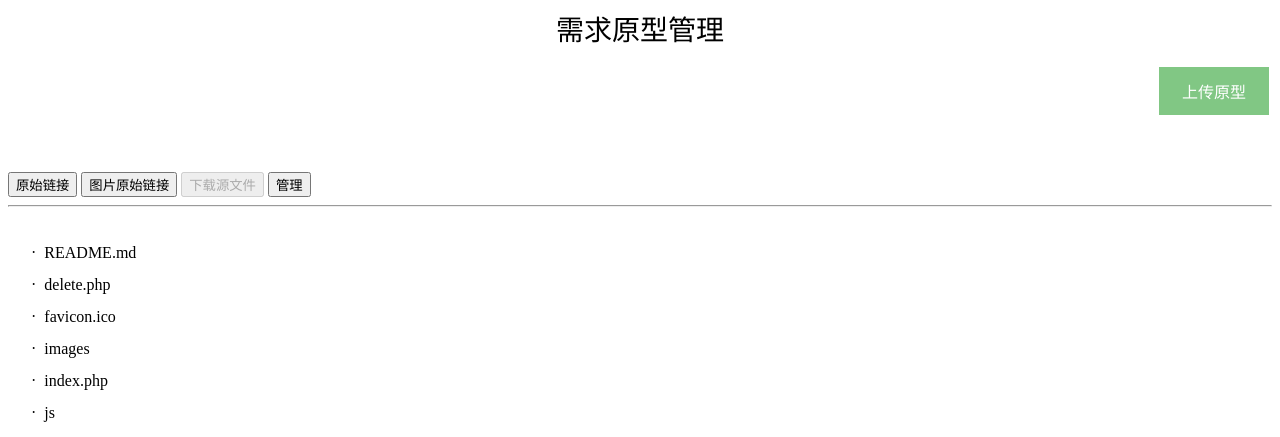
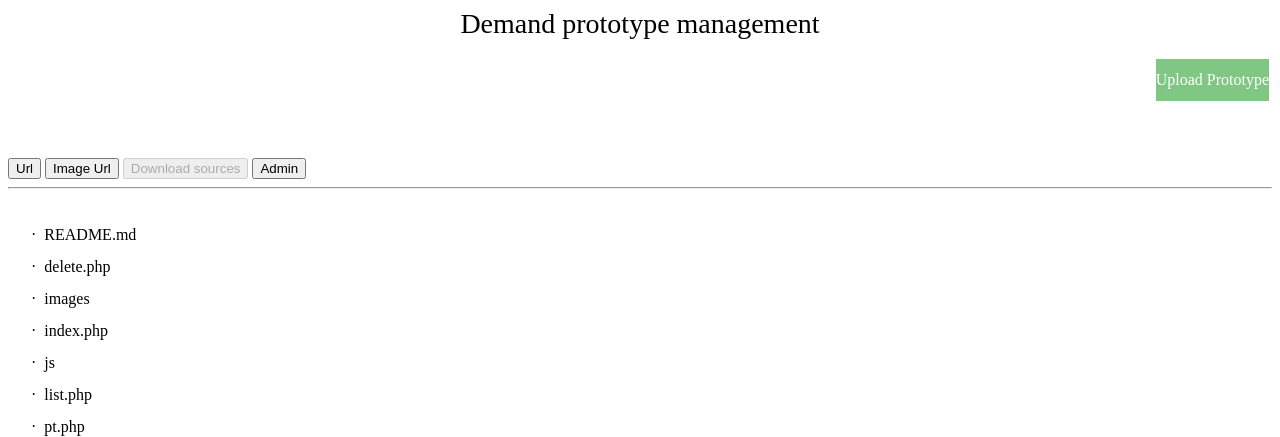
Before and after one commit to liuzhen1984/proto, a PHP site: the page made by index.php in a window 1280 px wide. Shown: the top 437 px of the page. Run offline with PHP 8.4, Linux system fonts and the light colour scheme; data that the repository does not hold is empty.

Commit message:
remove chinese notes

```diff
--- a/delete.php
+++ b/delete.php
@@ -9,9 +9,9 @@
 if(isset($_GET["value"])){
    $value=$_GET['value'];
    system("rm -rf ".$value);
-   echo "删除成功!".$value;
+   echo "Sucessful!".$value;
 }else{
-   echo "参数错误";
+   echo "Params error";
 }
 ?>
 </div>
--- a/index.php
+++ b/index.php
@@ -1,7 +1,7 @@
 <!DOCTYPE html>
 <html xmlns="http://www.w3.org/1999/xhtml" xml:lang="en" lang="en">
 <head>
-    <title>需求上传</title>
+    <title>Proto upload</title>
     <meta http-equiv="X-UA-Compatible" content="IE=edge"/>
     <meta http-equiv="content-type" content="text/html; charset=utf-8" />
     <link rel="shortcut icon" href="./favicon.ico" type="image/x-icon" />
@@ -17,7 +17,7 @@
         if(url&& url.indexOf("about:")==-1){
             window.open(url);
         }else{
-            alert("没有源文件下载");
+            alert("No original files");
         }
      }
      function jumpUrl(){
@@ -29,7 +29,7 @@
         if(url&& url.indexOf("about:")==-1){
             window.open(url);
         }else{
-            alert("没有图片链接");
+            alert("No image files");
         }
      }
      function jumpAdmin(){
@@ -44,13 +44,13 @@
 
 //整个页面的提交
 function formSubmit(oForm) {
-  $("#displayphoto").html("上传成功后,请关闭该页面刷新查看");
+  $("#displayphoto").html("After uploading successfully, please close the page to refresh view");
 }
     </script>
 </head>
 <body>
 <div align="center" style="font-size:28px">
-    需求原型管理
+    Demand prototype management
 </div>
 <p/>
 
@@ -74,16 +74,16 @@ function formSubmit(oForm) {
              </div>
            </td>
         <td align='right'>
-<a href="#upload_proto" class="remodal-confirm">上传原型</a>
+<a href="#upload_proto" class="remodal-confirm">Upload Prototype</a>
 
 <div class="remodal" data-remodal-id="upload_proto">
   <button data-remodal-action="close" class="remodal-close"></button>
           <form action="upload_file.php" method="post" enctype="multipart/form-data" target="_blank">
 
-<div align="center">需求上传</div>
+<div align="center">File upload</div>
 <br/>
 
-&nbsp;&nbsp;&nbsp;&nbsp;         上传类型:
+&nbsp;&nbsp;&nbsp;&nbsp;         file type:
 <select name="type">
  <?php
    foreach ($outType as $type){
@@ -92,11 +92,11 @@ function formSubmit(oForm) {
    }
 ?>
 </select>
-         <label for="file" style="color:red">&nbsp;&nbsp;原型:</label>
+         <label for="file" style="color:red">&nbsp;&nbsp;Prototype:</label>
           <input type="file" name="file" id="file" accept=".zip"/>
 <br/>
 <br/>
-          <input class="remodal-confirm" type="submit" name="submit" value="提交" onclick="formSubmit()"/>
+          <input class="remodal-confirm" type="submit" name="submit" value="Submit" onclick="formSubmit()"/>
          </form>
   <div id="displayphoto"></div>
 </div>
@@ -107,10 +107,10 @@ function formSubmit(oForm) {
     <br/>
     <br/>
     <br/>
-<input type="button" value="原始链接" onclick="jumpUrl()" />
-<input type="button" value="图片原始链接" onclick="jumpImgUrl()" />
-<input id="bt_download" disabled="disabled" type="button" value="下载源文件" onclick="downloadSource()" />
-<input type="button" value="管理" onclick="jumpAdmin()" />
+<input type="button" value="Url" onclick="jumpUrl()" />
+<input type="button" value="Image Url" onclick="jumpImgUrl()" />
+<input id="bt_download" disabled="disabled" type="button" value="Download sources" onclick="downloadSource()" />
+<input type="button" value="Admin" onclick="jumpAdmin()" />
 <input type="hidden" id="downloadUrl" value="" />
 </div>
 <hr/>
--- a/list.php
+++ b/list.php
@@ -1,7 +1,7 @@
 <!DOCTYPE html>
 <html xmlns="http://www.w3.org/1999/xhtml" xml:lang="en" lang="en">
 <head>
-    <title>需求上传</title>
+    <title>Demand List</title>
     <meta http-equiv="X-UA-Compatible" content="IE=edge"/>
     <meta http-equiv="content-type" content="text/html; charset=utf-8" />
     <link rel="shortcut icon" href="./favicon.ico" type="image/x-icon" />
@@ -15,7 +15,7 @@ a:link, a:visited {
  background-color: #fff;
 }
 a:hover{
-color:#f00; //红色
+color:#f00; //Red
 }
 </style>
  <script type="text/javascript">
@@ -47,7 +47,7 @@ color:#f00; //红色
         parent.document.getElementById("sourceUrl").contentWindow.location.href=url2;
      }
      function del(value){
-         if(confirm("是否继续")){
+         if(confirm("DELETE?")){
             var url="./delete.php?value="+$("#pwd").val()+"/"+value;
             window.open(url);
           }
--- a/pt.php
+++ b/pt.php
@@ -1,7 +1,7 @@
 <!DOCTYPE html>
 <html xmlns="http://www.w3.org/1999/xhtml" xml:lang="en" lang="en">
 <head>
-    <title>效果图查看</title>
+    <title>Effect view</title>
     <link rel="shortcut icon" href="./favicon.ico" type="image/x-icon" />
     <meta http-equiv="X-UA-Compatible" content="IE=edge"/>
     <meta http-equiv="content-type" content="text/html; charset=utf-8" />
@@ -12,7 +12,7 @@
         window.open(url);
      }
      function del(value){
-         if(confirm("是否继续")){
+         if(confirm("DELETE?")){
             var url="./delete.php?value="+$("#pwd").val()+"/"+value;
             window.open(url);
           }
```
Also changed, not shown: upload_file.php (+4 -4 lines), favicon.ico (deleted), 1 other file.
